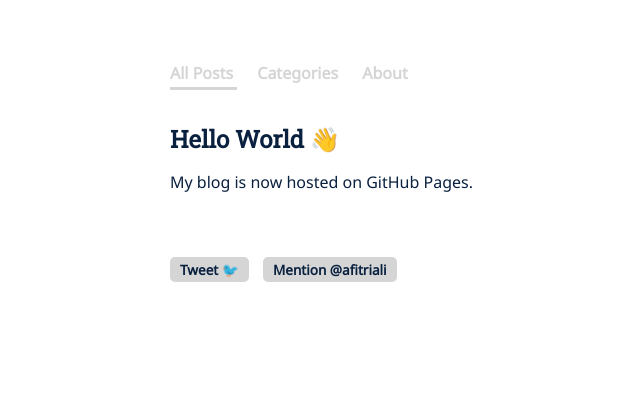
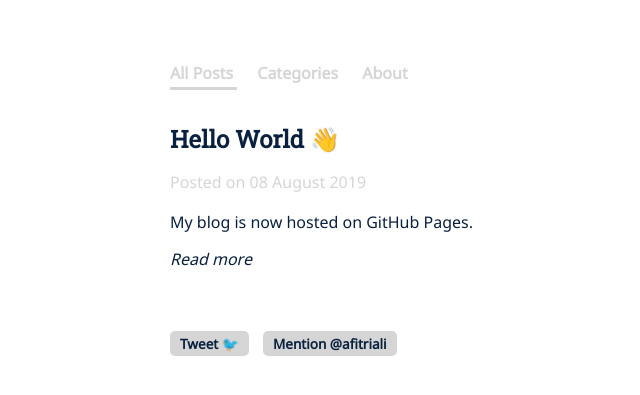
Before and after one commit to xfltrt/xfltrt.github.io, a Jekyll site: the page built from index.html, in a window 1280 px wide. Shown: the top 395 px of the page, without its empty margins (120-760 px from the left). Built offline with Jekyll 4.4.1, drawn with Linux system fonts in a browser that asks for light colours; comment, search, counter and statistics services are not loaded.

Commit message:
Update index.html

```diff
--- a/index.html
+++ b/index.html
@@ -4,11 +4,14 @@ title: Fitri Ali
 ---
 <div id="posts">
   {% for post in site.posts %}
+  <div class="post">
     <a href="{{ post.url }}">
       <div>
         <h2>{{ post.title }}</h2>
-        <p>{{ post.excerpt }}</p>
+        <p class="details">Posted on {{ post.date | date_to_long_string }}</p>
+        <p>{{ post.excerpt }} <em>Read more</em></p>
       </div>
     </a>
+  </div>
   {% endfor %}
 </div>
```
